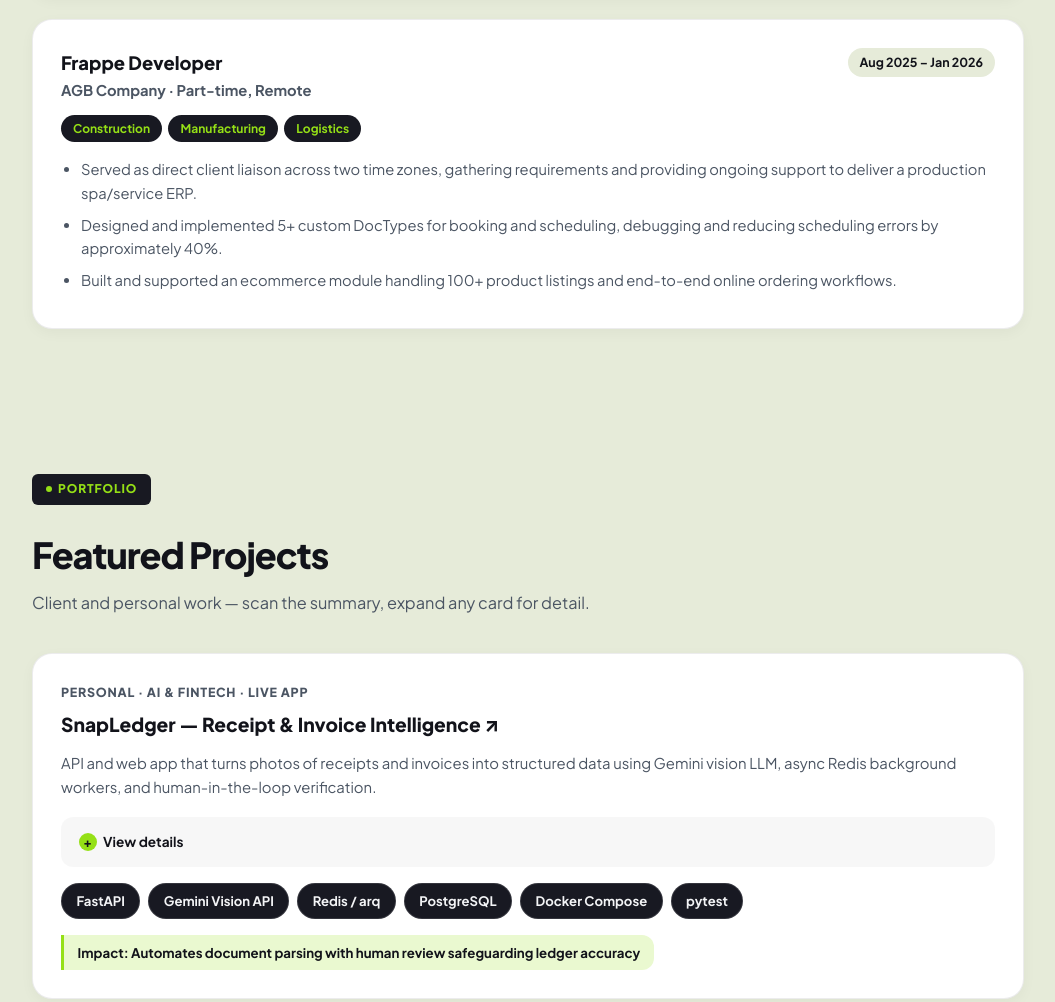
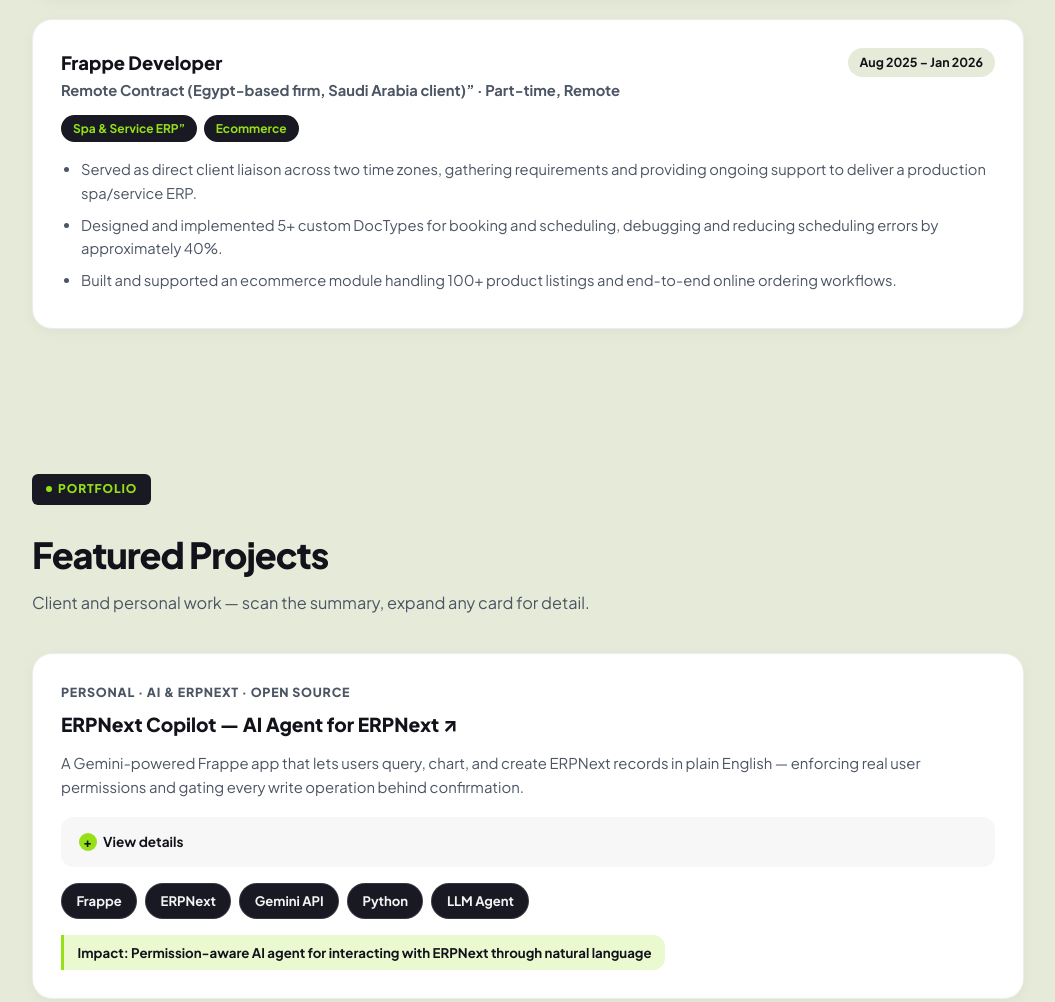
Before and after one commit to DikshyaPaudel/Portfolio, a plain HTML site: page index.html in a window 1280 px wide. Shown: the part 3016-4018 px from the top of the page, without its empty margins (112-1167 px from the left). Drawn offline with Linux system fonts and the light colour scheme.

Commit message:
Update work dates and project details in index.html

```diff
--- a/index.html
+++ b/index.html
@@ -1141,7 +1141,7 @@
                 <h3>Python Software Engineer</h3>
                 <div class="work-company">Sajeelo Infotech &middot; Freelance</div>
               </div>
-              <span class="work-date">May 2026 &ndash; Jun 2026</span>
+              <span class="work-date">Apr 2026 &ndash; Jun 2026</span>
             </div>
             <div class="work-tags">
               <span class="work-tag">Ecommerce &amp; Delivery Platform</span>
@@ -1179,14 +1179,14 @@
             <div class="work-header">
               <div class="work-title-group">
                 <h3>Frappe Developer</h3>
-                <div class="work-company">AGB Company &middot; Part-time, Remote</div>
+                <div class="work-company">Remote Contract (Egypt-based firm, Saudi Arabia client)” &middot; Part-time, Remote</div>
               </div>
               <span class="work-date">Aug 2025 &ndash; Jan 2026</span>
             </div>
             <div class="work-tags">
-              <span class="work-tag">Construction</span>
-              <span class="work-tag">Manufacturing</span>
-              <span class="work-tag">Logistics</span>
+              <span class="work-tag">Spa & Service ERP” </span>
+              <span class="work-tag">Ecommerce</span>
+
             </div>
             <ul class="work-list">
               <li>Served as direct client liaison across two time zones, gathering requirements and providing ongoing support to deliver a production spa/service ERP.</li>
@@ -1207,6 +1207,33 @@
         <p class="section-sub">Client and personal work &mdash; scan the summary, expand any card for detail.</p>
 
         <div class="projects-grid">
+          <article class="project-card">
+            <div class="project-meta">Personal &middot; AI &amp; ERPNext &middot; Open Source</div>
+            <h3><a href="https://github.com/DikshyaPaudel/ERPNext-Copilot" target="_blank">ERPNext Copilot &mdash; AI Agent for ERPNext ↗</a></h3>
+            <p>A Gemini-powered Frappe app that lets users query, chart, and create ERPNext records in plain English &mdash; enforcing real user permissions and gating every write operation behind confirmation.</p>
+
+            <details class="project-details">
+              <summary>View details</summary>
+              <ul class="project-features">
+                <li>Natural language to API &mdash; translates plain English into structured ERPNext API calls</li>
+                <li>Dynamic DocType &amp; dashboard creation &mdash; generates new DocTypes and dashboard charts on request</li>
+                <li>Cross-DocType search &amp; aggregation &mdash; generic tools to query and summarize data across the ERPNext database</li>
+                <li>Confirmation-gated writes &mdash; every create/update action requires explicit user confirmation before executing, preventing unintended changes</li>
+              </ul>
+            </details>
+
+            <div class="pills">
+              <span class="pill pill-dark">Frappe</span>
+              <span class="pill pill-dark">ERPNext</span>
+              <span class="pill pill-dark">Gemini API</span>
+              <span class="pill pill-dark">Python</span>
+              <span class="pill pill-dark">LLM Agent</span>
+            </div>
+
+            <div class="impact-badge">
+              Impact: Permission-aware AI agent for interacting with ERPNext through natural language
+            </div>
+          </article>
 
           <!-- SnapLedger (Featured Dark Card) -->
           <article class="project-card">
@@ -1418,7 +1445,7 @@
 
           <div class="integration-card">
             <h3>Biometric (K40)</h3>
-            <p>Auto attendance sync for 50+ employees saving ~4 hrs/week of HR manual work.</p>
+            <p>Auto attendance sync for 60+ employees saving ~4 hrs/week of HR manual work.</p>
           </div>
 
           <div class="integration-card">
```
